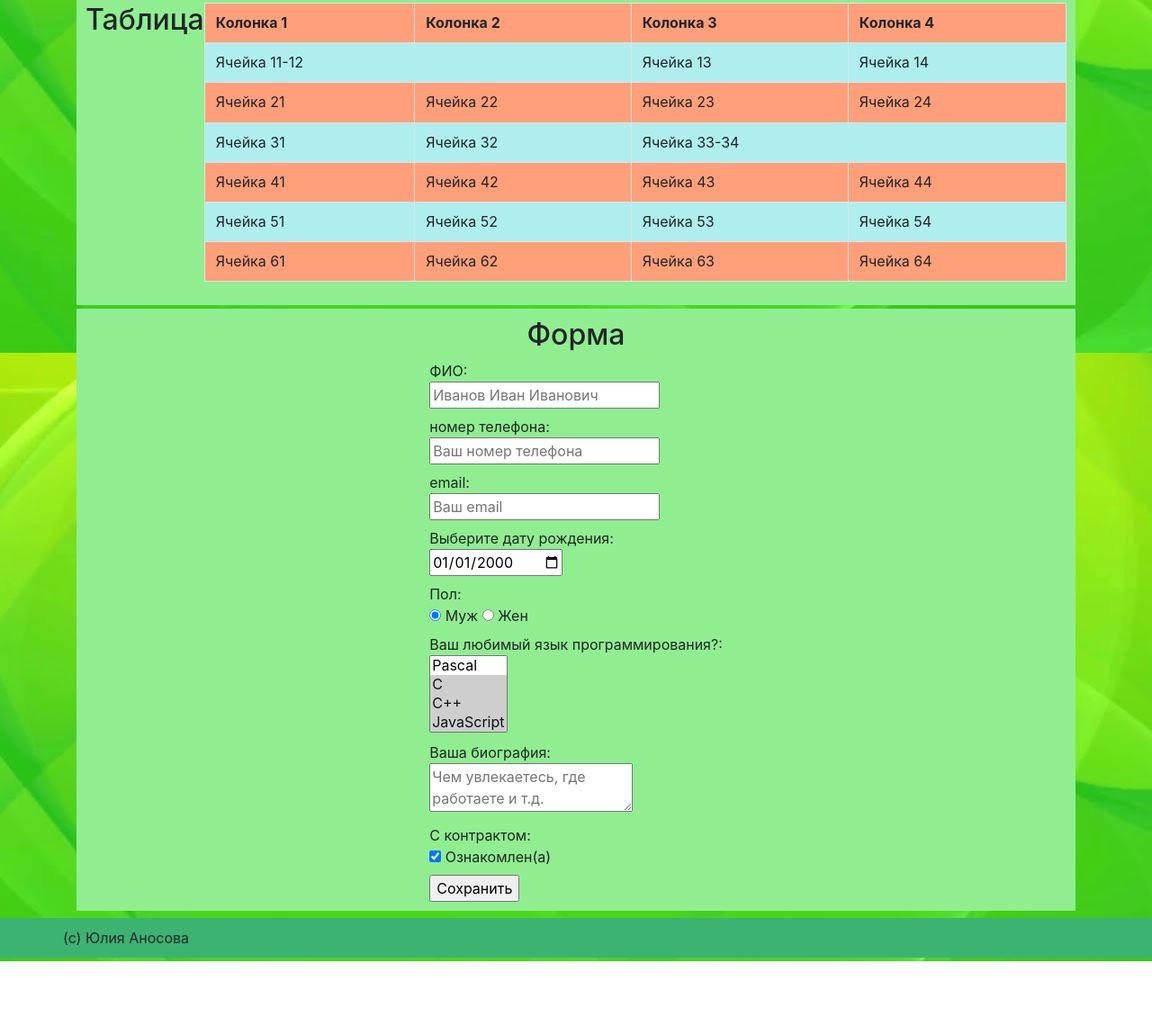
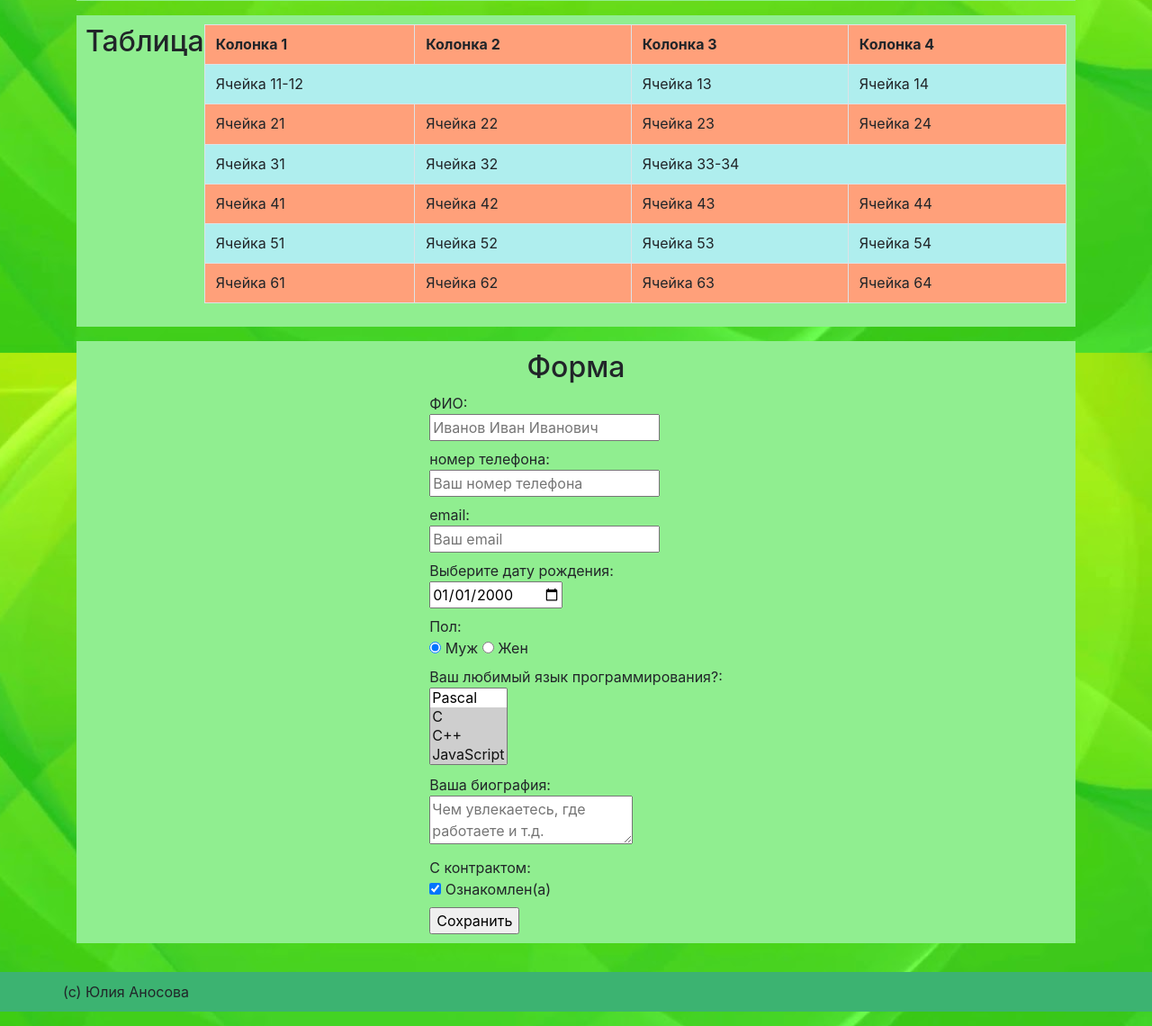
Before and after one commit to Deinare/Deinare.github.io, a plain HTML site: page 4/index.html in a window 1280 px wide. Shown: the part 1208-2348 px from the top of the page at 90% size. Before the commit the page ends 2276 px from the top, so only its background shows below. Drawn offline with nearby package versions, Linux system fonts and the light colour scheme.

Commit message:
Update index.html

```diff
--- a/4/index.html
+++ b/4/index.html
@@ -32,7 +32,7 @@
 
 
 	<div class="container">
-	<ssul class="my-1">
+	<ssul class="my-3">
 		<div id="ssyl"> </div>
 	<h2 align="center">Ссылки</h2><br>
 	<ul>
@@ -130,7 +130,7 @@
 		</div>
 
 	<div class="container">
-	<sforma class="my-1">
+	<sforma class="my-3">
 		<div id="form"> </div>
 	<form action="/" method="POST">
 		<h2 align="center">Форма</h2>
@@ -197,7 +197,7 @@
 
 	<div id="down"> </div>
 
-	<footer class="my-1">
+	<footer class="my-3">
 		(c) Юлия Аносова
 	</footer>
 
```
